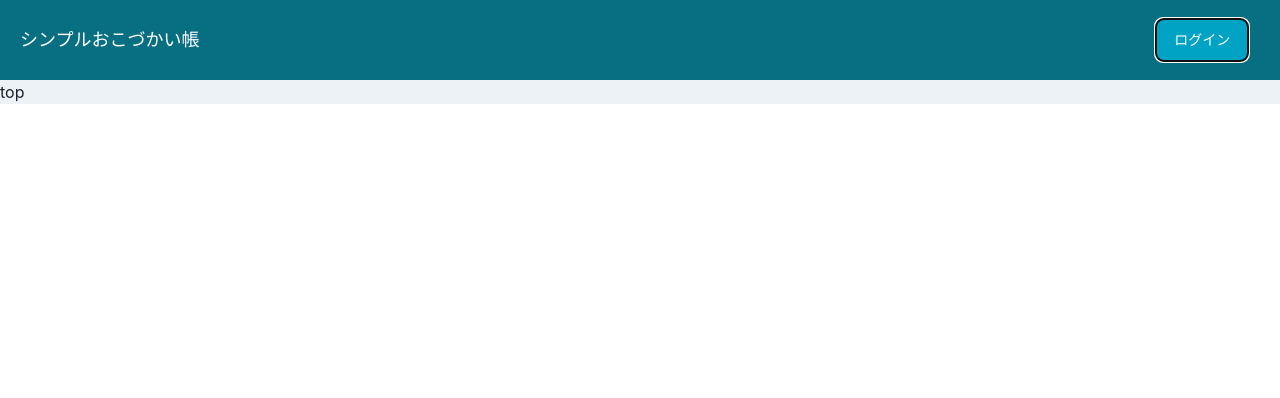
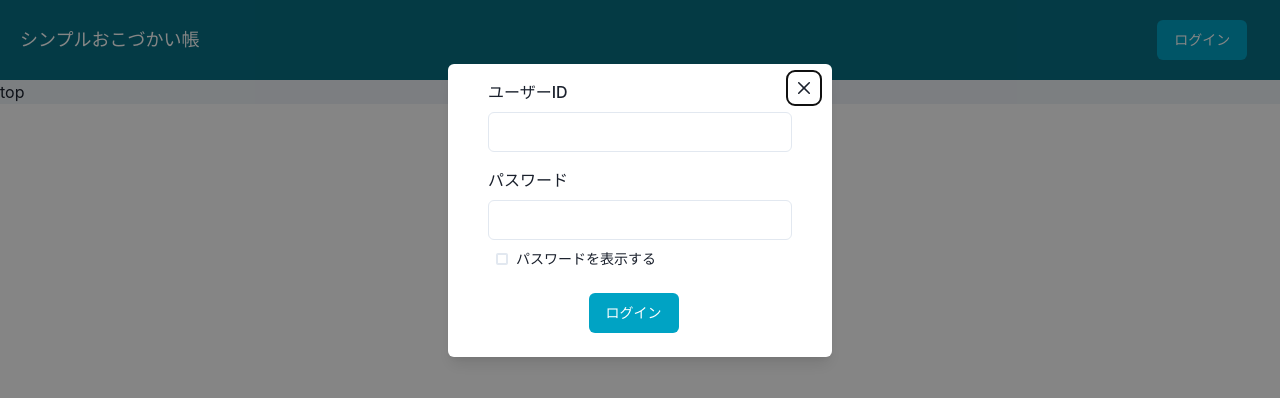
Before and after one commit to ktsn-ht/simple-okodukaicho, a React (Vite) app in the folder front/: page / in a window 1280 px wide. Both pictures are taken after a click on the button "ログイン". Shown: the top 398 px of the page. Built offline with nearby package versions, Linux system fonts and the light colour scheme.

Commit message:
front: ログインモーダルの実装

```diff
--- /dev/null
+++ b/front/src/components/LoginModal.tsx
@@ -0,0 +1,85 @@
+import { ChangeEvent, FC, memo, useState } from 'react';
+
+import {
+    Button, Checkbox, Flex, FormControl, FormLabel, Input, Link, Modal, ModalBody, ModalCloseButton,
+    ModalContent, ModalFooter, ModalOverlay, Stack
+} from '@chakra-ui/react';
+
+type Props = {
+  isOpen: boolean;
+  onClose: () => void;
+};
+
+export const LoginModal: FC<Props> = memo((props) => {
+  const { isOpen, onClose } = props;
+
+  const [userId, setUserId] = useState('');
+  const [password, setPassword] = useState('');
+  const [showPassword, setShowPassword] = useState(false);
+
+  const onChangeUserId = (e: ChangeEvent<HTMLInputElement>) =>
+    setUserId(e.target.value);
+  const onChangePassword = (e: ChangeEvent<HTMLInputElement>) =>
+    setPassword(e.target.value);
+  const onChangeShowPassword = (e: ChangeEvent<HTMLInputElement>) =>
+    setShowPassword(e.target.checked);
+
+  const onClickLogin = () => {
+    console.log(userId);
+    console.log(password);
+  };
+
+  return (
+    <Modal
+      isOpen={isOpen}
+      onClose={onClose}
+      size={'sm'}
+      autoFocus={false}
+      motionPreset="slideInBottom"
+    >
+      <ModalOverlay />
+      <ModalContent pt={2} pb={2}>
+        <ModalCloseButton />
+        <ModalBody mx={4}>
+          <Stack spacing={4}>
+            <FormControl>
+              <FormLabel>ユーザーID</FormLabel>
+              <Input value={userId} onChange={onChangeUserId} />
+            </FormControl>
+            <FormControl>
+              <FormLabel>パスワード</FormLabel>
+              <Input
+                type={showPassword ? 'text' : 'password'}
+                value={password}
+                onChange={onChangePassword}
+              />
+              <Checkbox
+                pt={2}
+                pl={2}
+                size={'sm'}
+                isChecked={showPassword}
+                onChange={onChangeShowPassword}
+              >
+                パスワードを表示する
+              </Checkbox>
+            </FormControl>
+          </Stack>
+        </ModalBody>
+        <ModalFooter>
+          <Flex w={'100vw'} align={'center'} justify={'center'}>
+            <Button
+              color={'white'}
+              bg={'cyan.600'}
+              mr={'1vw'}
+              fontSize={'sm'}
+              _hover={{ bg: 'cyan.500' }}
+              onClick={onClickLogin}
+            >
+              ログイン
+            </Button>
+          </Flex>
+        </ModalFooter>
+      </ModalContent>
+    </Modal>
+  );
+});
--- a/front/src/pages/common/Header.tsx
+++ b/front/src/pages/common/Header.tsx
@@ -1,11 +1,14 @@
 import { FC, memo } from 'react';
 
-import { Button, Flex, Heading, Link } from '@chakra-ui/react';
+import { Button, Flex, Heading, Link, useDisclosure } from '@chakra-ui/react';
+
+import { LoginModal } from '../../components/LoginModal';
 
 export const Header: FC = memo(() => {
-  const onClickLogin = () => {};
+  const { isOpen, onOpen, onClose } = useDisclosure();
 
   return (
+    <>
       <Flex
         as={'nav'}
         w={'100vw'}
@@ -20,9 +23,18 @@ export const Header: FC = memo(() => {
             シンプルおこづかい帳
           </Heading>
         </Flex>
-      <Button color={'white'} bg={'cyan.600'} mr={'1vw'} fontSize={'sm'}>
-        <Link onClick={onClickLogin}>ログイン</Link>
+        <Button
+          color={'white'}
+          bg={'cyan.600'}
+          mr={'1vw'}
+          fontSize={'sm'}
+          _hover={{ bg: 'cyan.500' }}
+          onClick={onOpen}
+        >
+          ログイン
         </Button>
       </Flex>
+      <LoginModal isOpen={isOpen} onClose={onClose} />
+    </>
   );
 });
```
Lines whose indentation alone changed are shown as unchanged.
